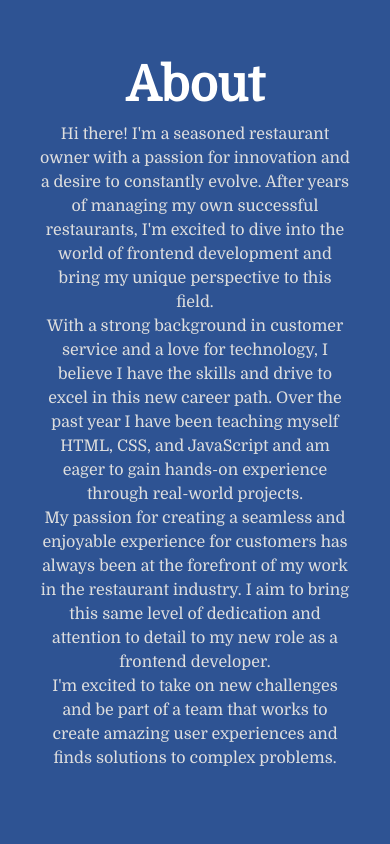
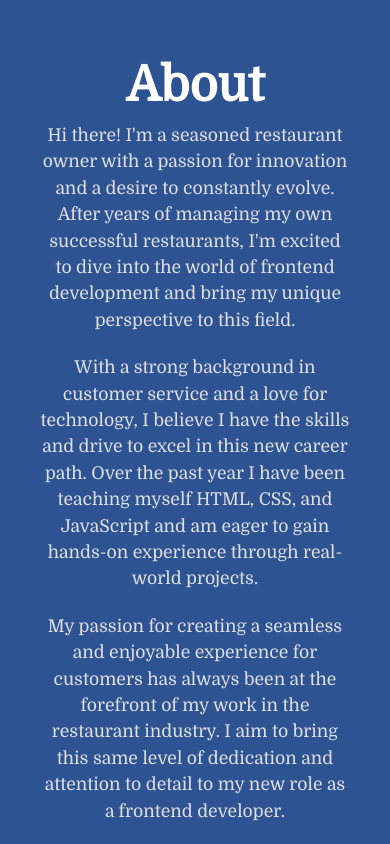
Before and after one commit to samsonc89/samson-react-portfolio, a React (Vite) app: page / in a window 390 px wide. Shown: the part 3100-3944 px from the top of the page. Before the commit the page ends 3870 px from the top, so only its background shows below. Built offline with nearby package versions, Linux system fonts and the light colour scheme.

Commit message:
Adjust text size

```diff
--- a/src/components/about/about.css
+++ b/src/components/about/about.css
@@ -0,0 +1,11 @@
+.about-text {
+  font-size: 1.3rem;
+  margin-bottom: 2vh;
+}
+
+@media screen and (max-width: 480px) {
+  .about-text {
+    font-size: 1.1rem;
+    margin-bottom: 2.5vh;
+  }
+}
```
